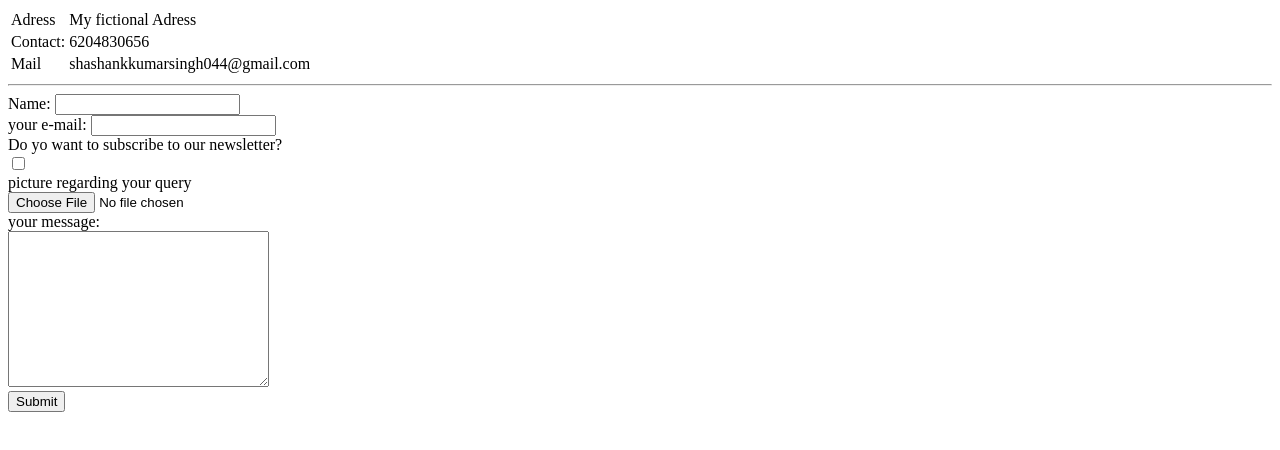
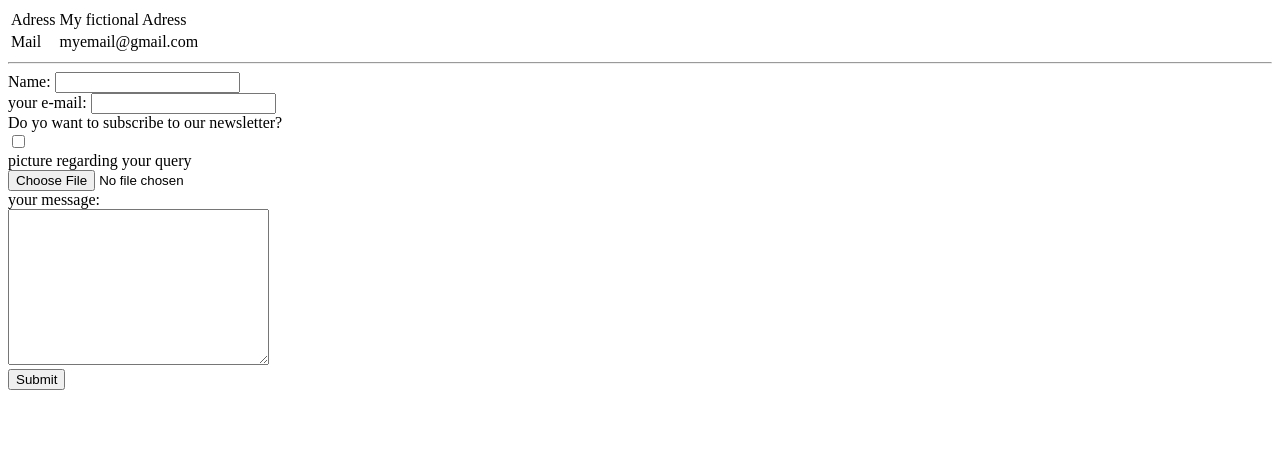
Before and after one commit to k44s/CV, a plain HTML site: page contact.html in a window 1280 px wide. Drawn offline with Linux system fonts and the light colour scheme.

Commit message:
Update contact.html

```diff
--- a/contact.html
+++ b/contact.html
@@ -11,13 +11,10 @@
             <td>Adress</td>
             <td>My fictional Adress</td>
         </tr>
-        <tr>
-            <td>Contact:</td>
-            <td>6204830656</td>
-        </tr>
+
         <tr>
             <td>Mail</td>
-            <td>shashankkumarsingh044@gmail.com</td>
+            <td>myemail@gmail.com</td>
         </tr>
     </table>
     <hr>
```
